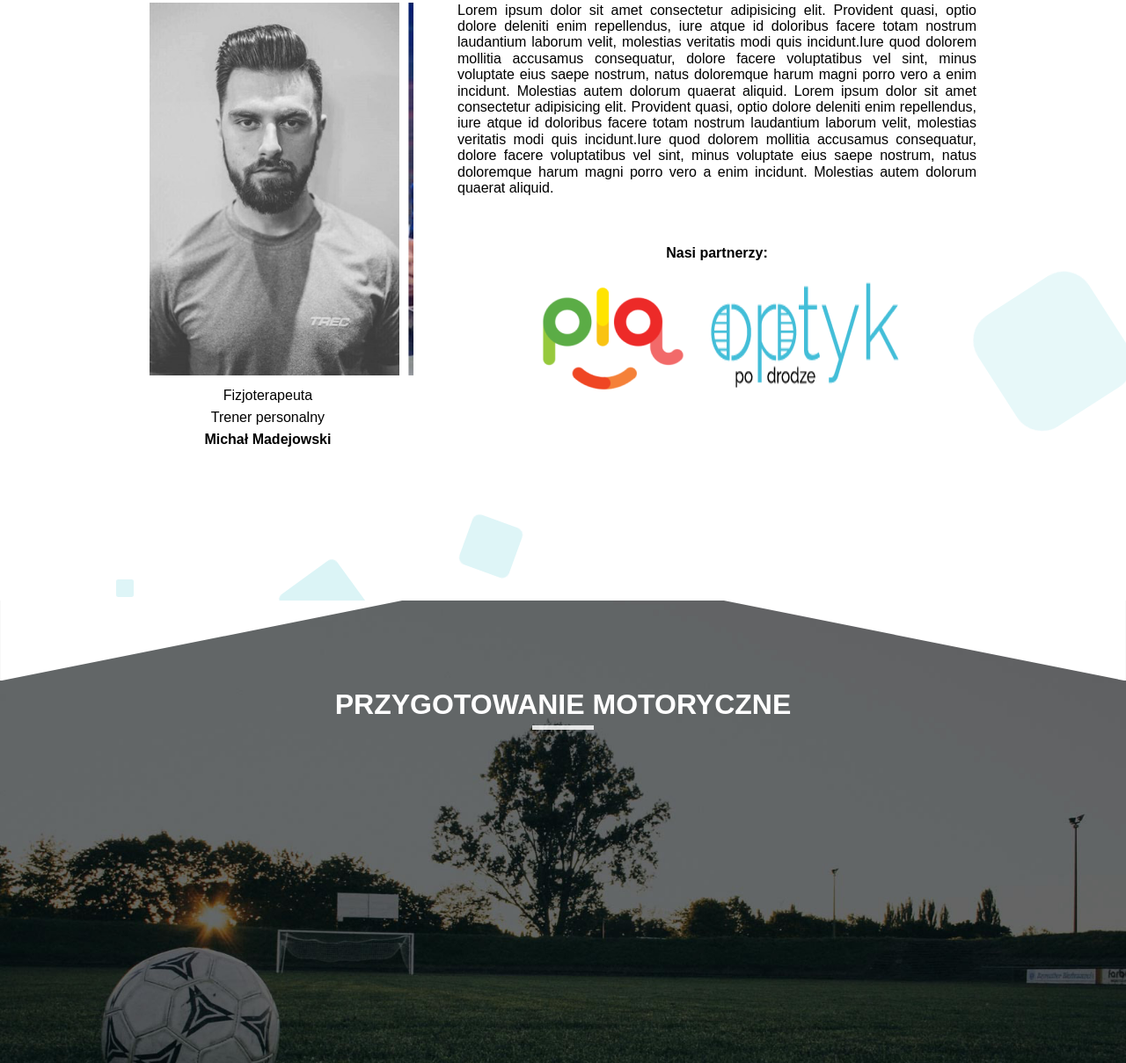
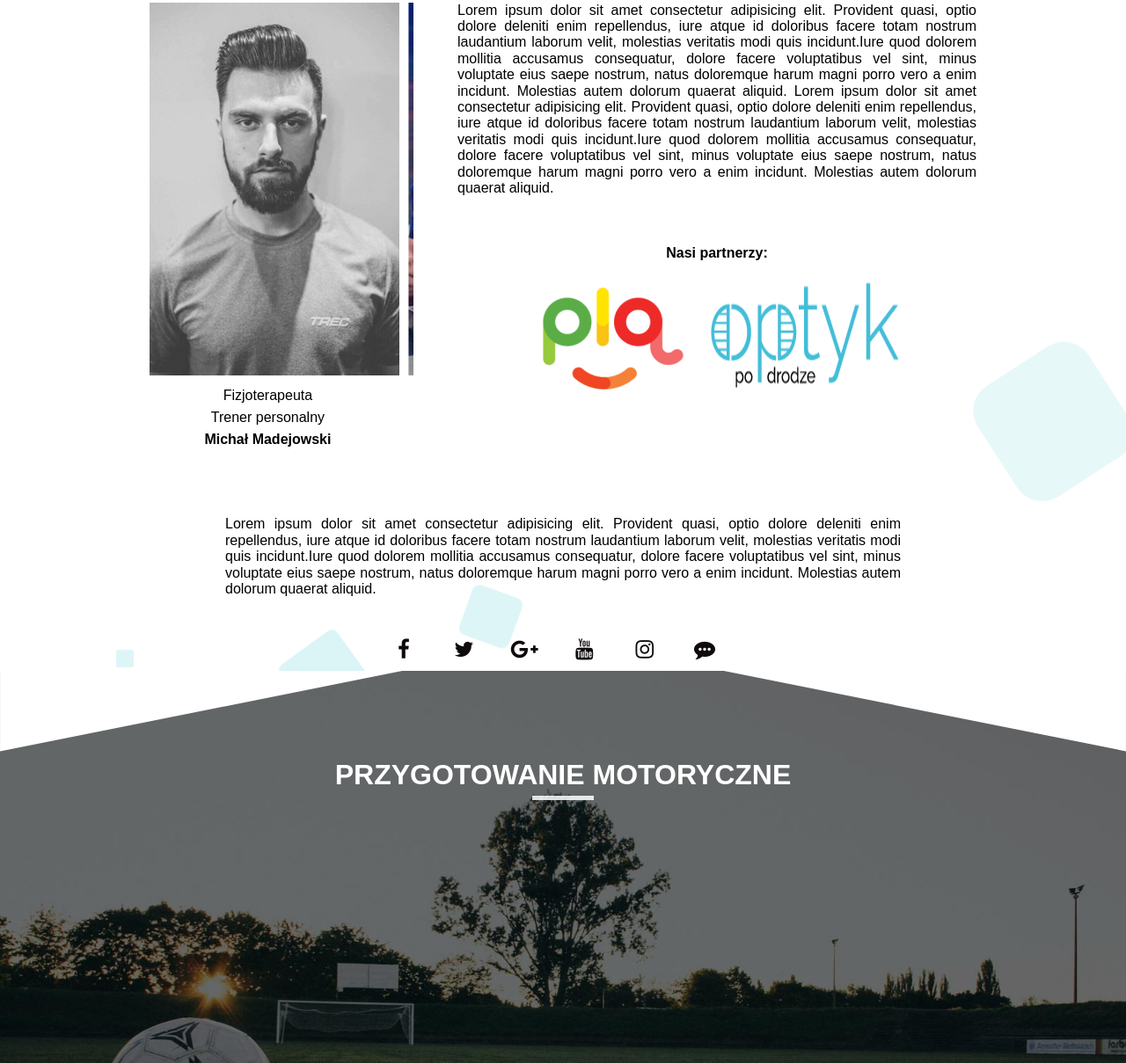
Before and after one commit to Amenoxa/semiprosport, a plain HTML site: page index.html in a window 1280 px wide. Shown: the part 997-2206 px from the top of the page at 88% size. Drawn offline with nearby package versions, Linux system fonts and the light colour scheme.

Commit message:
about section finish
+secondary text
+social links
+fixed white line bug on right

```diff
--- a/index.html
+++ b/index.html
@@ -81,6 +81,18 @@
                   <img class="about__partner-logo" src="img/about/optyk.png" alt="optyk" srcset="">
                 </div>
               </div>
+              <p class="about__secondary">Lorem ipsum dolor sit amet consectetur adipisicing elit. Provident quasi, optio dolore deleniti enim repellendus, iure atque
+                id doloribus facere totam nostrum laudantium laborum velit, molestias veritatis modi quis incidunt.Iure quod dolorem mollitia accusamus consequatur,
+                dolore facere voluptatibus vel sint, minus voluptate eius saepe nostrum, natus doloremque harum magni porro vero a enim incidunt.
+                Molestias autem dolorum quaerat aliquid.</p>
+              <div class="about__links">
+                <a href="www.facebook.com" class="about__link"><i class="fa fa-facebook"></i></a>
+                <a href="" class="about__link"><i class="fa fa-twitter"></i></a>
+                <a href="" class="about__link"><i class="fa fa-google-plus"></i></a>
+                <a href="" class="about__link"><i class="fa fa-youtube"></i></a>
+                <a href="" class="about__link"><i class="fa fa-instagram"></i></a>
+                <a href="" class="about__link"><i class="fa fa-commenting"></i></a>
+              </div>
 
 
 
--- a/sass/_about.scss
+++ b/sass/_about.scss
@@ -90,6 +90,7 @@
     }
 
     &__animation-circle{
+        overflow: hidden;
         position: absolute;
         display: block;
         list-style: none;
@@ -176,6 +177,31 @@
         animation-delay: 0s;
         animation-duration: 11s;
     }
+    &__links {
+        flex-basis: 90%;
+        text-align: center;
+        z-index: +1;
+    }
+    .fa {
+    text-align: center;
+    font-size: 24px;
+    width: 30px;
+    height: 30px;
+    padding: 7px;
+    margin-right: 20px;
+    background: rgba(223, 220, 220, 0);
+    color: #0e0b0a;
+    transition: all 0.3s;
+    &:hover {
+        background: #fcfcfc00;
+	    color: rgba(31, 140, 204, 0.719);
+    }
+    }
+    &__secondary {
+        text-align: justify;
+        flex-basis: 60%;
+        margin-bottom: 40px;
+    }
 
 
 
--- a/sass/_wrapper.scss
+++ b/sass/_wrapper.scss
@@ -22,3 +22,7 @@ hr {
     flex-wrap: wrap;
     background-color: red;
 }
+
+body {
+    overflow: auto;
+}
```
Also changed, not shown: css/main.css, 1 other file.
